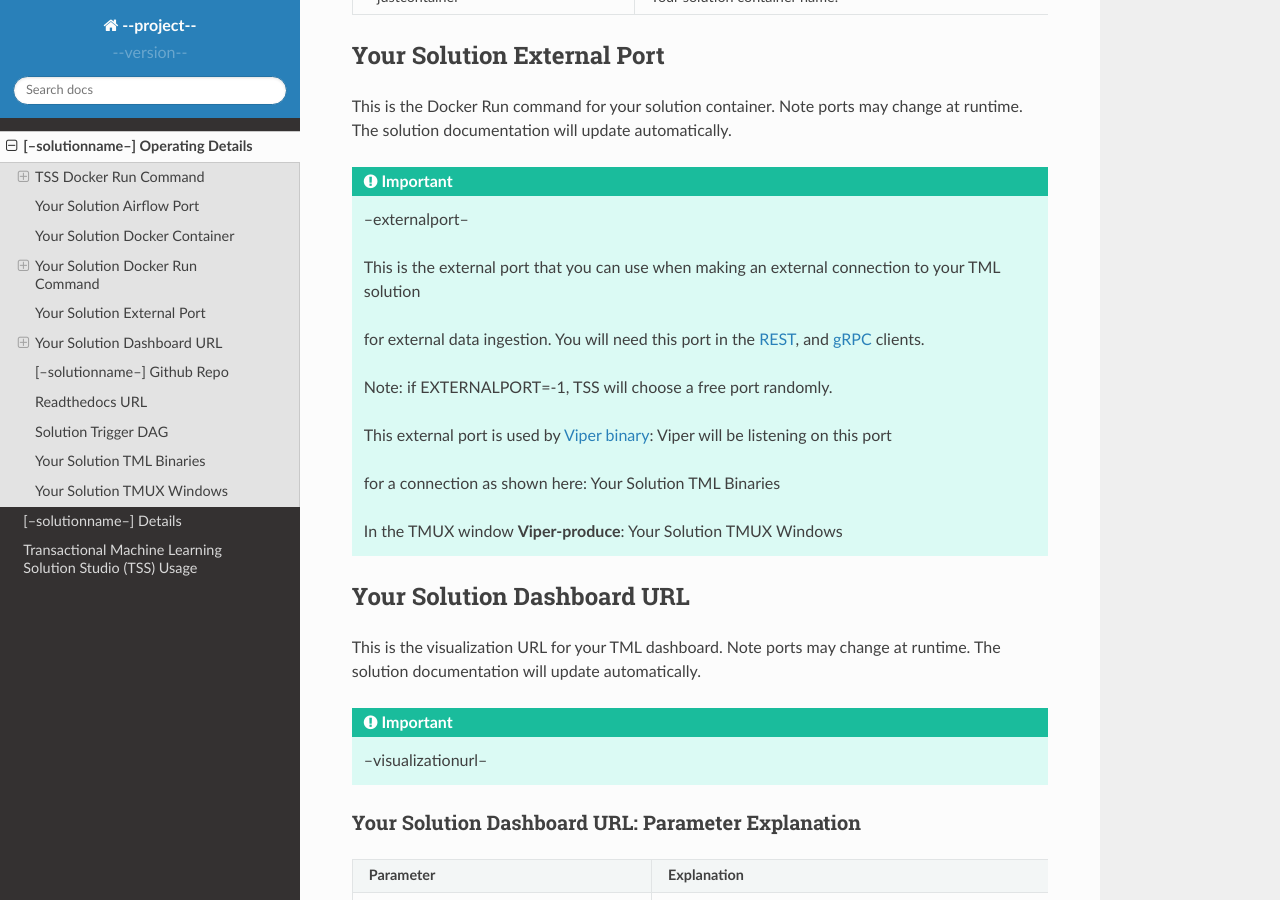
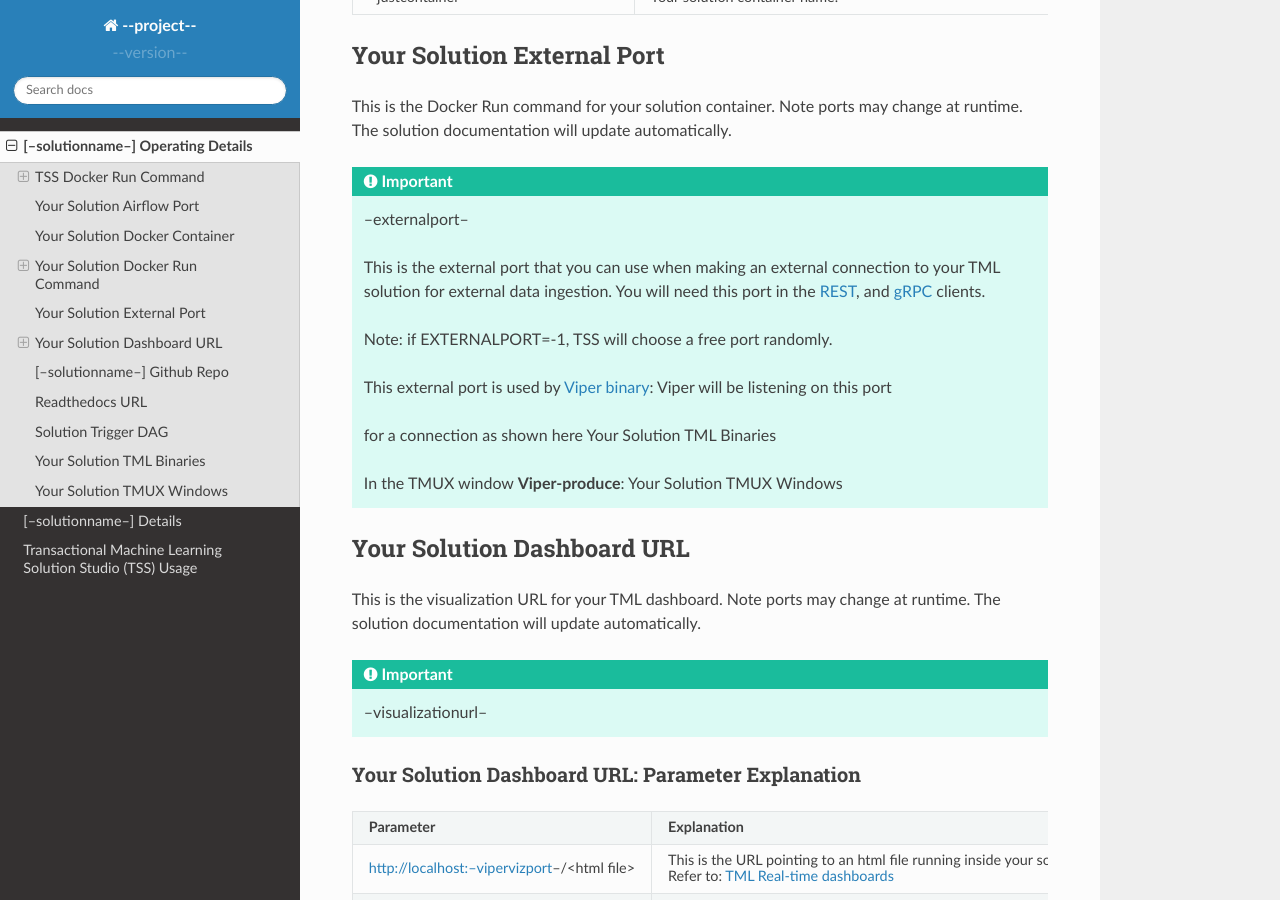
Before and after one commit to vanesalcb06/tssproject2-2b5c, a Sphinx documentation site: the page built from docs/source/operating.rst, in a window 1280 px wide and 900 px high, scrolled down 3402 px. Built offline with Sphinx 7.4.7 and the Read the Docs theme 2.0.0, drawn with Linux system fonts in a browser that asks for light colours.

```diff
--- a/docs/source/operating.rst
+++ b/docs/source/operating.rst
@@ -198,15 +198,13 @@ This is the Docker Run command for your solution container.  Note ports may chan
 .. important::
    --externalport--
 
-   This is the external port that you can use when making an external connection to your TML solution
-
-   for external data ingestion.  You will need this port in the `REST <https://tml.readthedocs.io/en/latest/tmlbuilds.html#step-3b-i-rest-api-client>`_, and `gRPC <https://tml.readthedocs.io/en/latest/tmlbuilds.html#step-3c-i-grpc-api-client>`_ clients.
+   This is the external port that you can use when making an external connection to your TML solution for external data ingestion.  You will need this port in the `REST <https://tml.readthedocs.io/en/latest/tmlbuilds.html#step-3b-i-rest-api-client>`_, and `gRPC <https://tml.readthedocs.io/en/latest/tmlbuilds.html#step-3c-i-grpc-api-client>`_ clients.
 
    Note: if EXTERNALPORT=-1, TSS will choose a free port randomly.
 
    This external port is used by `Viper binary <https://tml.readthedocs.io/en/latest/usage.html>`_: Viper will be listening on this port
 
-   for a connection as shown here: :ref:`Your Solution TML Binaries`
+   for a connection as shown here :ref:`Your Solution TML Binaries`
 
    In the TMUX window **Viper-produce**: :ref:`Your Solution TMUX Windows`
 
```
